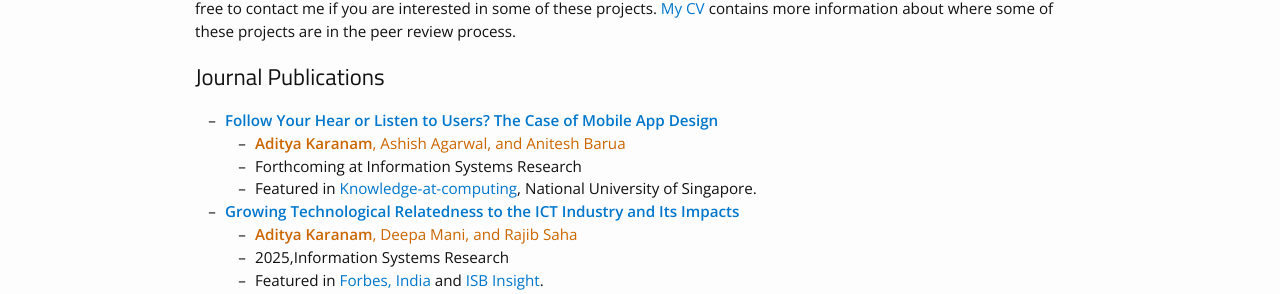
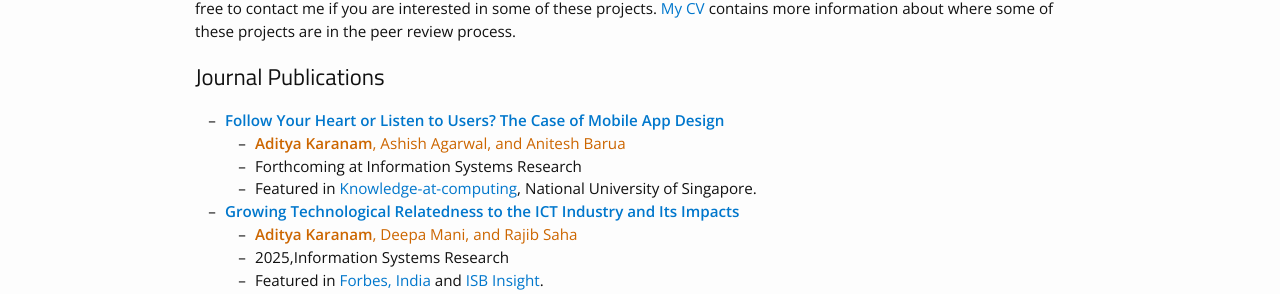
Before and after one commit to askaranam/askaranam.github.io, a Jekyll site: the page built from research.md, in a window 1280 px wide. Shown: the part 307-601 px from the top of the page. Built offline with Jekyll 4.4.1, drawn with Linux system fonts in a browser that asks for light colours; nearby versions of some CDN libraries; some web fonts are replaced.

Commit message:
Update research.md

```diff
--- a/research.md
+++ b/research.md
@@ -13,7 +13,7 @@ Here, you can find materials relevant to my published research and research in p
 
 ## Journal Publications
 
-* **[Follow Your Hear or Listen to Users? The Case of Mobile App Design](https://pubsonline.informs.org/doi/10.1287/isre.2023.0060)**
+* **[Follow Your Heart or Listen to Users? The Case of Mobile App Design](https://pubsonline.informs.org/doi/10.1287/isre.2023.0060)**
     * <span style="color: rgb(204,102,0)"><b>Aditya Karanam</b>, Ashish Agarwal, and Anitesh Barua</span>
     * Forthcoming at Information Systems Research <br/>
     * Featured in [Knowledge-at-computing](https://www.comp.nus.edu.sg/features/rethinking-innovation-in-the-app-economy/), National University of Singapore.
```
